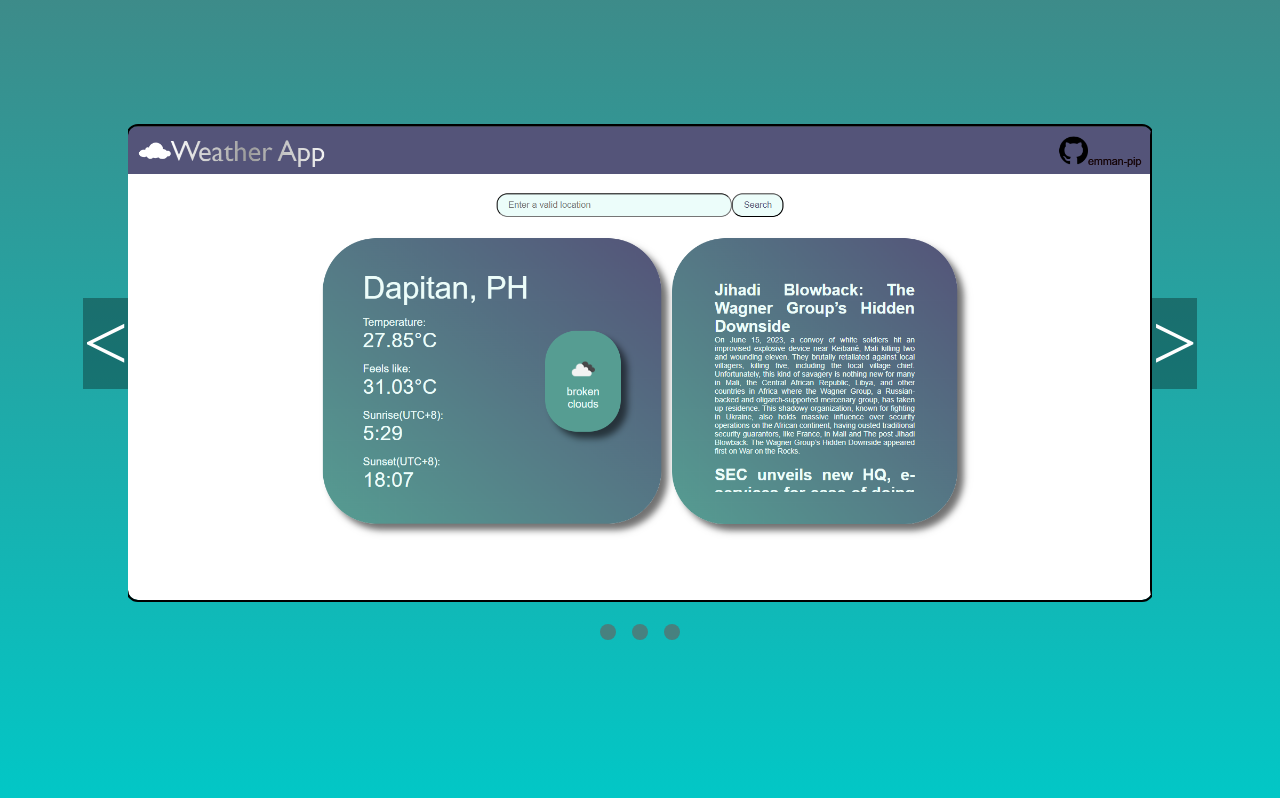
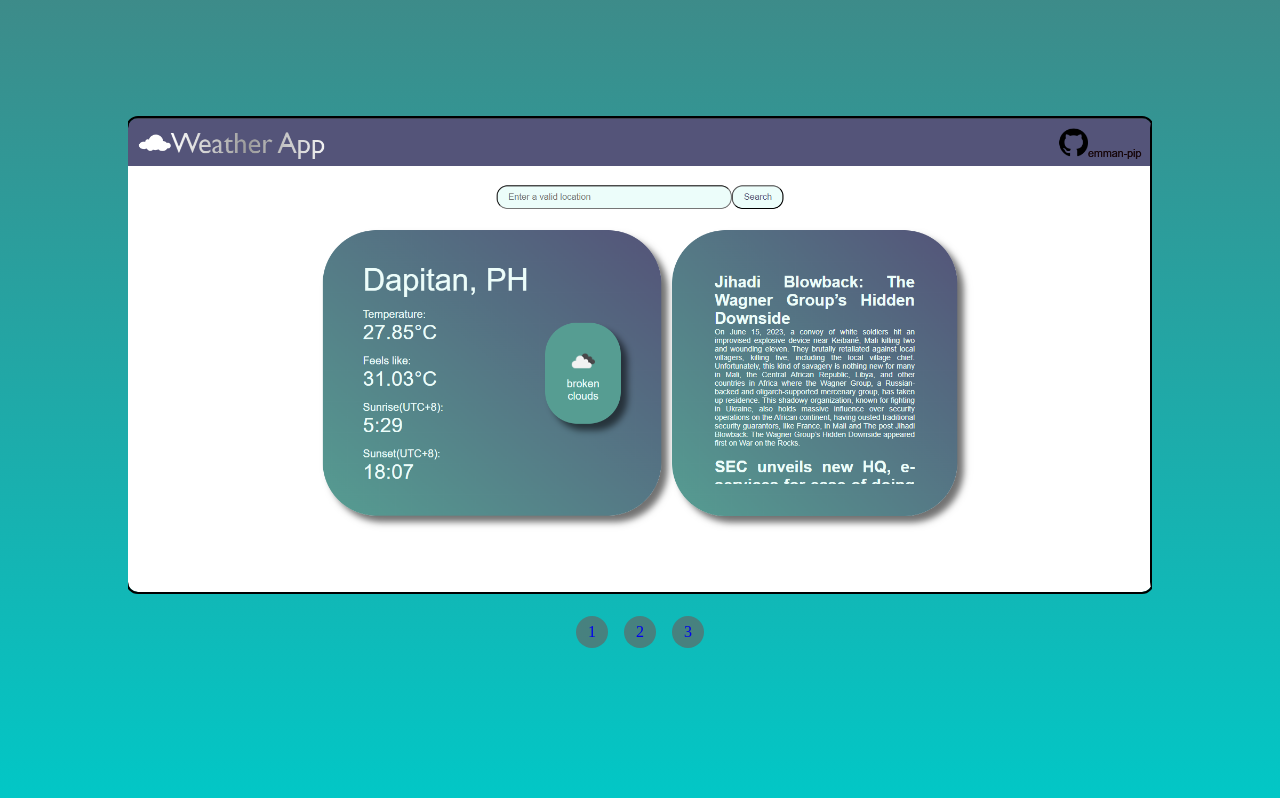
Before and after one commit to Emman-pip/portfolio-v1, a website built with webpack: page dist/index.html in a window 1280 px wide. Shown: the part 2153-2951 px from the top of the page. Built offline with nearby package versions, Linux system fonts and the light colour scheme; a web font is replaced by a local one.

Commit message:
Add text to slider buttons.

```diff
--- a/src/dom.js
+++ b/src/dom.js
@@ -112,19 +112,19 @@ export function layout() {
   works.classList.add("works");
   body.appendChild(works);
 
-  const prev = document.createElement("div");
-  prev.textContent = "<";
-  prev.classList.add("prev");
-  works.appendChild(prev);
+  // const prev = document.createElement("div");
+  // prev.textContent = "<";
+  // prev.classList.add("prev");
+  // works.appendChild(prev);
 
   const slideContainer = document.createElement("div");
   slideContainer.classList.add("slideContainer");
   works.appendChild(slideContainer);
 
-  const next = document.createElement("div");
-  next.textContent = ">";
-  next.classList.add("next");
-  works.appendChild(next);
+  // const next = document.createElement("div");
+  // next.textContent = ">";
+  // next.classList.add("next");
+  // works.appendChild(next);
 
   const span1 = document.createElement("span");
   span1.id = "span1";
@@ -165,16 +165,19 @@ export function layout() {
   slideContainer.appendChild(buttonContainer);
 
   const button1 = document.createElement("a");
+  button1.textContent = "1";
   button1.classList.add("button1");
   button1.href = "#span1";
   buttonContainer.appendChild(button1);
 
   const button2 = document.createElement("a");
+  button2.textContent = "2";
   button2.classList.add("button2");
   button2.href = "#span2";
   buttonContainer.appendChild(button2);
 
   const button3 = document.createElement("a");
+  button3.textContent = "3";
   button3.classList.add("button3");
   button3.href = "#span3";
   buttonContainer.appendChild(button3);
--- a/src/style.css
+++ b/src/style.css
@@ -396,14 +396,14 @@ span:hover {
   overflow: hidden;
 }
 
-.prev,
+/* .prev,
 .next {
   font-family: Raj-bold;
   font-size: 5rem;
   color: var(--white-shade);
   background-color: #00000051;
   cursor: pointer;
-}
+} */
 
 .projects {
   outline: 2px solid black;
@@ -424,10 +424,16 @@ span:hover {
 }
 
 .buttonContainer > a {
-  height: 1rem;
-  width: 1rem;
+  height: 2rem;
+  width: 2rem;
   background-color: var(--dark-accent);
   border-radius: 10rem;
+  text-decoration: none;
+  font-family: Raj-bold;
+  font-size: 1rem;
+  display: flex;
+  justify-content: center;
+  align-items: center;
 }
 .slider {
   width: 100%;
```
Also changed, not shown: dist/another.bundle.js, dist/index.bundle.js.
